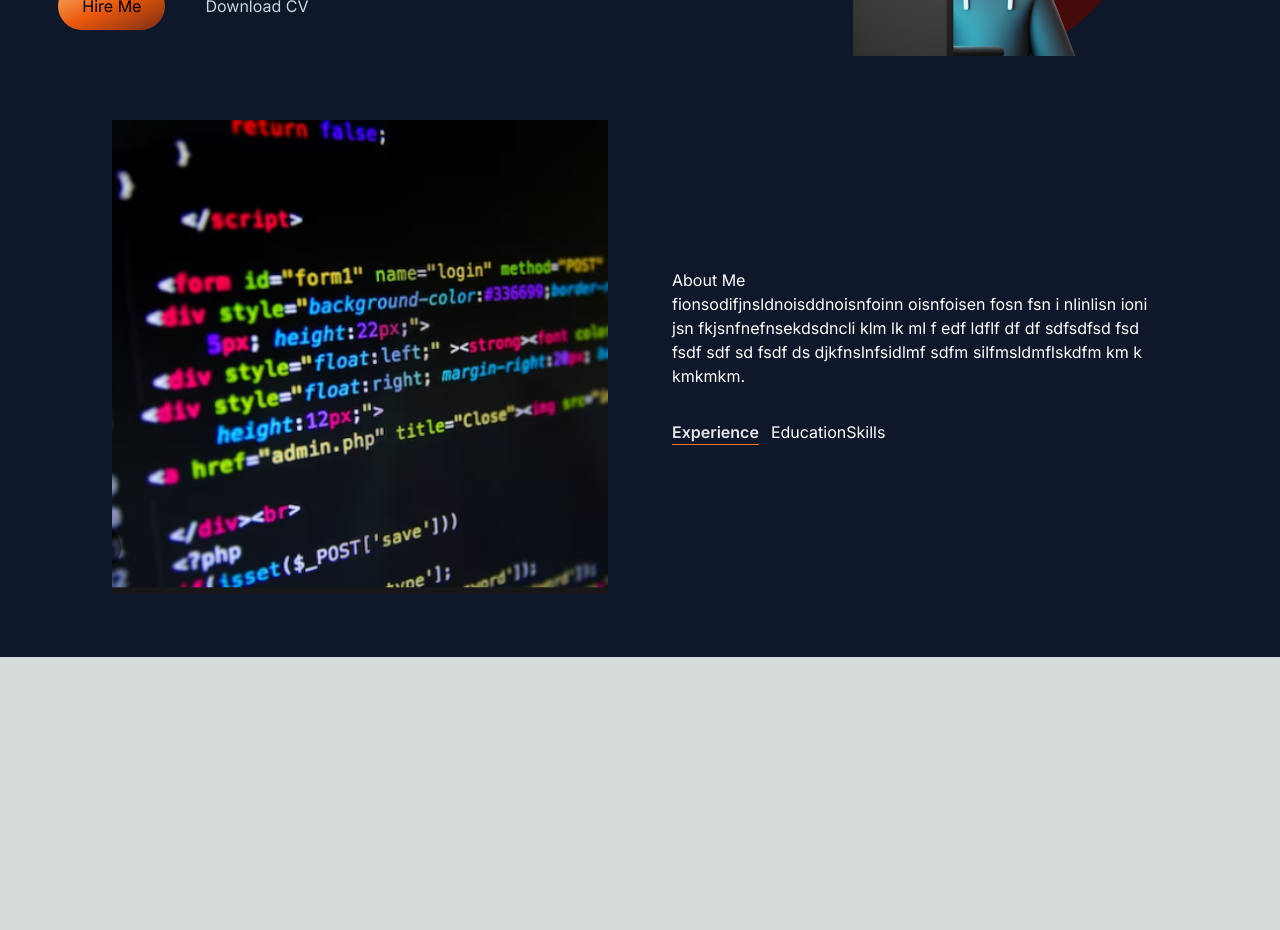
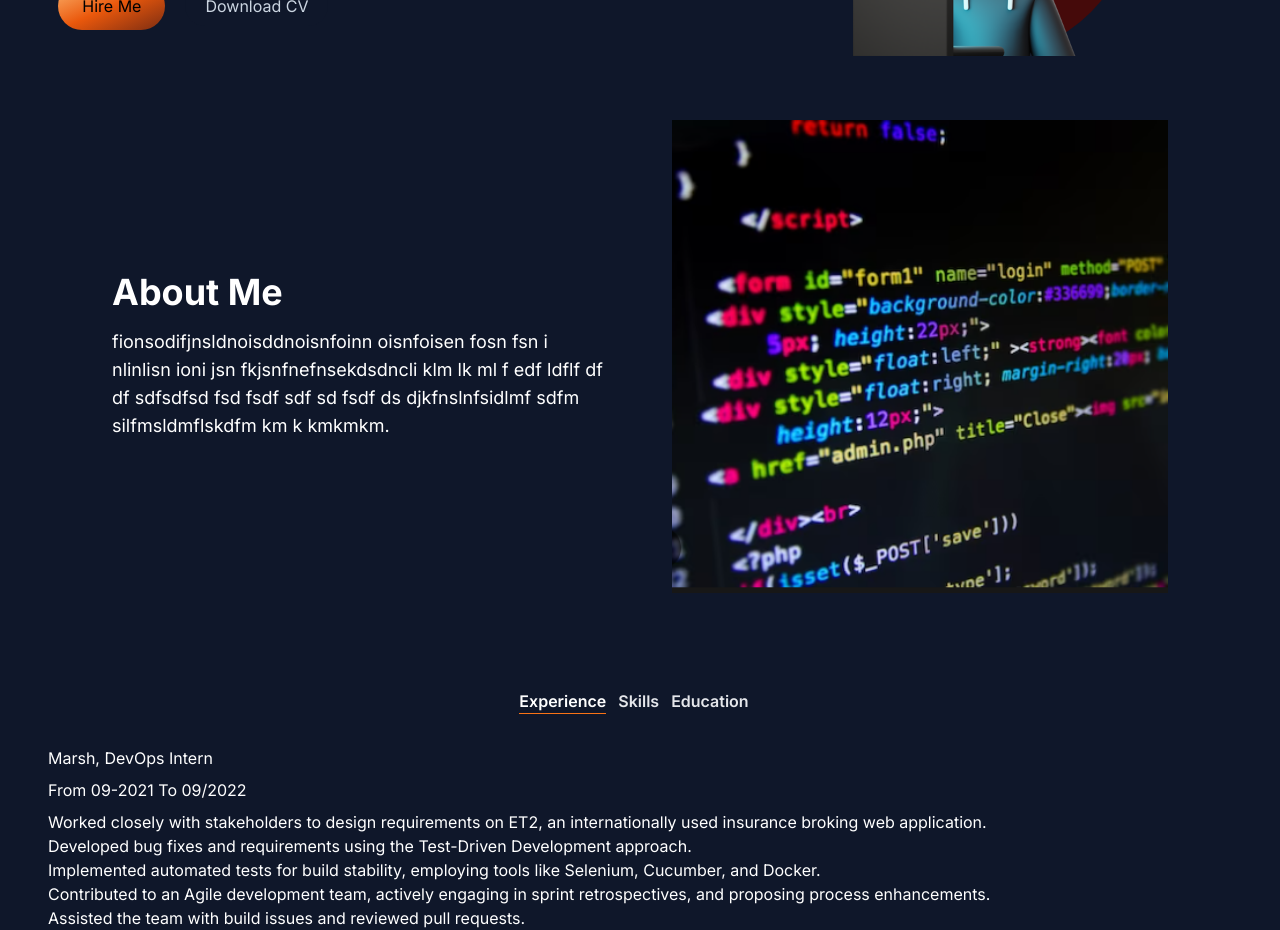
Before and after one commit to abulcantcode/abulcantcode.github.io, a Next.js app: page / in a window 1280 px wide. Shown: the part 340-1270 px from the top of the page. Before the commit the page ends 997 px from the top, so only its background shows below. Built offline with nearby package versions, Linux system fonts and the light colour scheme.

Commit message:
edit page layout

```diff
--- a/app/components/AboutSection.tsx
+++ b/app/components/AboutSection.tsx
@@ -1,49 +1,126 @@
-"use client"
-import React, {useTransition, useState} from 'react'
-import Image from 'next/image'
-import TabButton from './TabButton'
+"use client";
+import React, { useTransition, useState } from "react";
+import Image from "next/image";
+import TabButton from "./TabButton";
+
+const TAB_DATA = [
+  {
+    title: "Experience",
+    id: "experience",
+    content: (
+      <ul>
+        <li className='mb-2'>Marsh, DevOps Intern</li>
+        <li className='mb-2'>From 09-2021 To 09/2022</li>
+        <li>
+          Worked closely with stakeholders to design requirements on ET2, an
+          internationally used insurance broking web application.
+        </li>
+        <li>
+          Developed bug fixes and requirements using the Test-Driven Development
+          approach.
+        </li>
+        <li>
+          Implemented automated tests for build stability, employing tools like
+          Selenium, Cucumber, and Docker.
+        </li>
+        <li>
+          Contributed to an Agile development team, actively engaging in sprint
+          retrospectives, and proposing process enhancements.
+        </li>
+        <li>Assisted the team with build issues and reviewed pull requests.</li>
+      </ul>
+    ),
+  },
+  {
+    title: "Skills",
+    id: "skills",
+    content: (
+      <ul className='list-disc'>
+        <li>Java</li>
+        <li>Java</li>
+        <li>Java</li>
+        <li>Java</li>
+        <li>Java</li>
+        <li>Java</li>
+        <li>Java</li>
+        <li>Java</li>
+        <li>Java</li>
+        <li>Java</li>
+        <li>Java</li>
+        <li>Java</li>
+      </ul>
+    ),
+  },
+  {
+    title: "Education",
+    id: "education",
+    content: (
+      <ul>
+        <li>City, University of London</li>
+        <li>BSc Computer Science with Placement</li>
+        <li>From 09-2019 To 04/2023</li>
+        <li>Graduated with a 2:1</li>
+      </ul>
+    ),
+  },
+];
 
 const AboutSection = () => {
-    const [tab, setTab] = useState("experience")
-    const [isPending, startTransition] = useTransition()
+  const [tab, setTab] = useState("experience");
+  const [isPending, startTransition] = useTransition();
 
   const handleTabChange = (id: string) => {
     startTransition(() => {
       setTab(id);
-        })
-    }
+    });
+  };
 
   return (
     <section className='text-white'>
       <div className='md:grid-cols-2 md:grid gap-8 items-center py-8 px-3 xl:gap-16 sm:py-16 xl:px-16'>
-                <Image src='/images/coding.png' width={500} height={500} alt='coding image'/>
         <div>
-                    <h2>About Me</h2>
-                    <p>
-                        fionsodifjnsldnoisddnoisnfoinn oisnfoisen fosn fsn
-                        i nlinlisn ioni jsn fkjsnfnefnsekdsdncli klm lk ml
-                        f edf ldflf df df sdfsdfsd fsd fsdf sdf sd fsdf ds
-                        djkfnslnfsidlmf sdfm silfmsldmflskdfm km k kmkmkm.
+          <h2 className='text-4xl font-bold text-white mb-4'>About Me</h2>
+          <p className='text-base lg:text-lg'>
+            fionsodifjnsldnoisddnoisnfoinn oisnfoisen fosn fsn i nlinlisn ioni
+            jsn fkjsnfnefnsekdsdncli klm lk ml f edf ldflf df df sdfsdfsd fsd
+            fsdf sdf sd fsdf ds djkfnslnfsidlmf sdfm silfmsldmflskdfm km k
+            kmkmkm.
           </p>
-                    <div className='flex flex-row mt-8'>
-
-
-
-                        <span className='mr-3 font-semibold hover:text-white text-gray-200 border-b border-orange-500'>
+        </div>
+        <Image
+          src='/images/coding.png'
+          width={500}
+          height={500}
+          alt='coding image'
+        />
+      </div>
+      <div className=''>
+        <div className='flex flex-row mt-8 justify-center'>
+          <TabButton
+            selectTab={() => handleTabChange("experience")}
+            active={tab === "experience"}
+          >
             Experience
-                        </span>
-                        <span>
+          </TabButton>
+          <TabButton
+            selectTab={() => handleTabChange("skills")}
+            active={tab === "skills"}
+          >
+            Skills
+          </TabButton>
+          <TabButton
+            selectTab={() => handleTabChange("education")}
+            active={tab === "education"}
+          >
             Education
-                        </span>
-                        <span>
-                            Skills
-                        </span>
+          </TabButton>
+        </div>
+        <div className='mt-8'>
+          {TAB_DATA.find((t) => t.id === tab)?.content}
         </div>
       </div>
-            </div>
+    </section>
+  );
+};
 
-        </section>
-    )
-}
-
-export default AboutSection
+export default AboutSection;
--- a/app/components/TabButton.tsx
+++ b/app/components/TabButton.tsx
@@ -8,7 +8,7 @@ const TabButton = ({ active, selectTab, children } : TTabButton) => {
 
     return (
         <button onClick={selectTab}>
-            <p className={'mr-3 font-semibold ${buttonClasses}'}>
+            <p className={`mr-3 font-semibold ${buttonClasses}`}>
                 {children}
             </p>
         </button>
```
Lines whose indentation alone changed are shown as unchanged.
